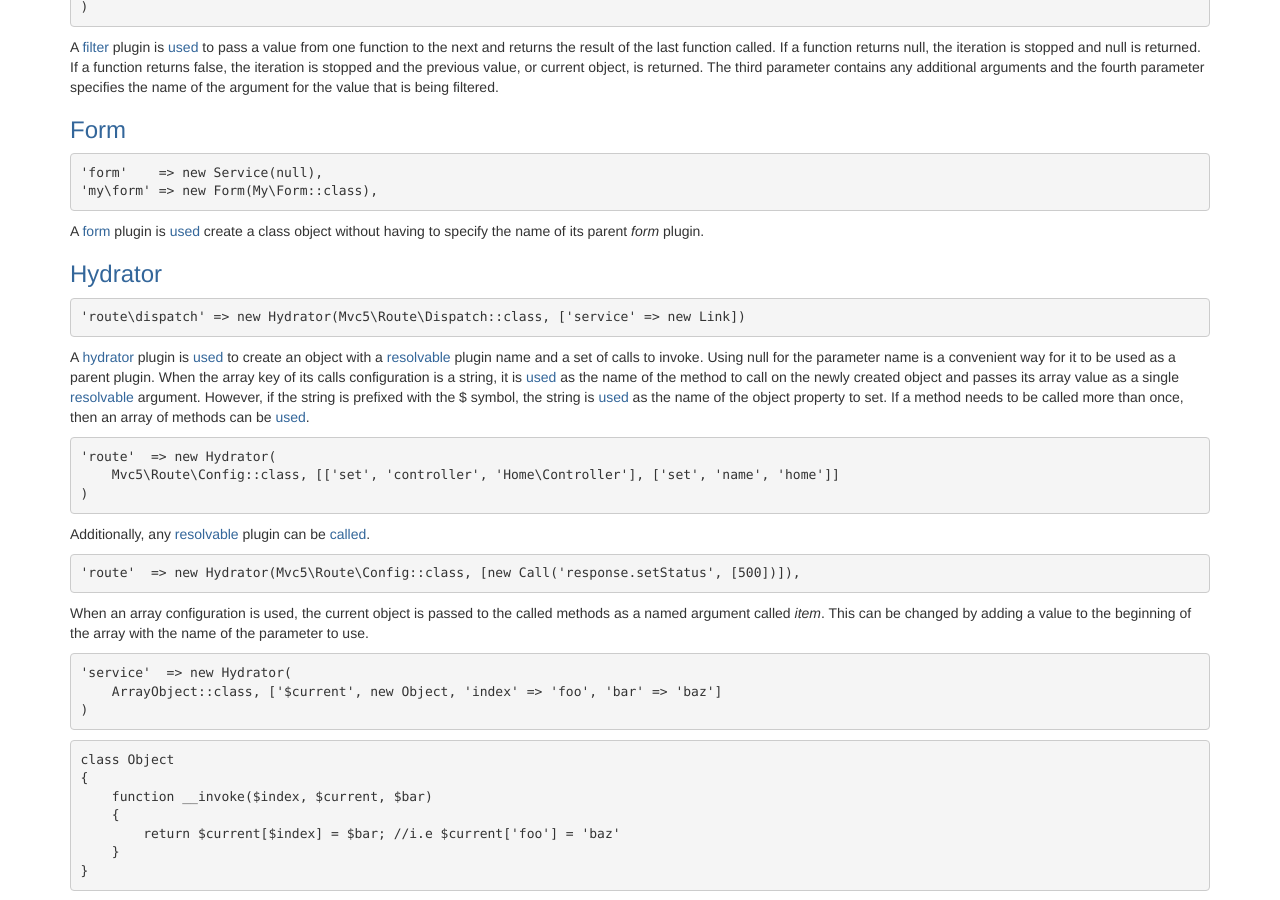
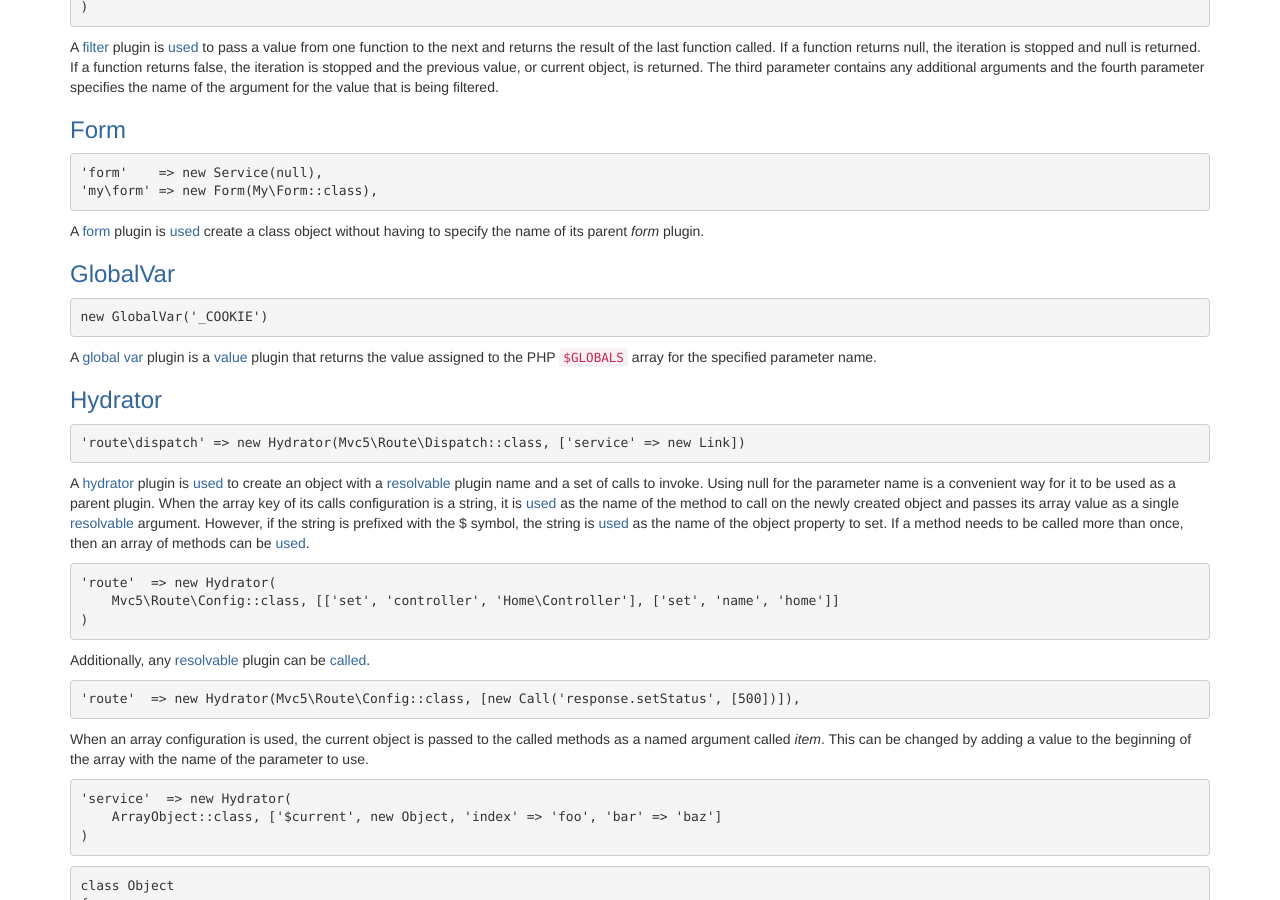
Before and after one commit to mvc5/mvc5.github.io, a Jekyll site: the page built from overview/plugins.md, in a window 1280 px wide and 900 px high, scrolled down 2056 px. Built offline with Jekyll 4.4.1, drawn with Linux system fonts in a browser that asks for light colours; nearby versions of some CDN libraries; our own code applies the rules of GitHub Pages for plain Markdown files.

Commit message:
global var plugin

````diff
--- a/overview/plugins.md
+++ b/overview/plugins.md
@@ -104,6 +104,13 @@ A [filter](https://github.com/mvc5/mvc5/blob/master/src/Plugin/Filter.php) plugi
 ```
 
 A [form](https://github.com/mvc5/mvc5/blob/master/src/Plugin/Form.php) plugin is [used](https://github.com/mvc5/mvc5/blob/master/src/Resolver/Resolver.php#L183) create a class object without having to specify the name of its parent _form_ plugin.
+
+### [GlobalVar](https://github.com/mvc5/mvc5/blob/master/src/Plugin/GlobalVar.php)
+```php
+new GlobalVar('_COOKIE')
+```
+
+A [global var](https://github.com/mvc5/mvc5/blob/master/src/Plugin/GlobalVar.php) plugin is a [value](valuehttpsgithubcommvc5mvc5blobmastersrcpluginvaluephp) plugin that returns the value assigned to the PHP [<code>$GLOBALS</code>](http://php.net/manual/en/reserved.variables.globals.php) array for the specified parameter name.
 
 ### [Hydrator](https://github.com/mvc5/mvc5/blob/master/src/Plugin/Hydrator.php)
 ```php
````
